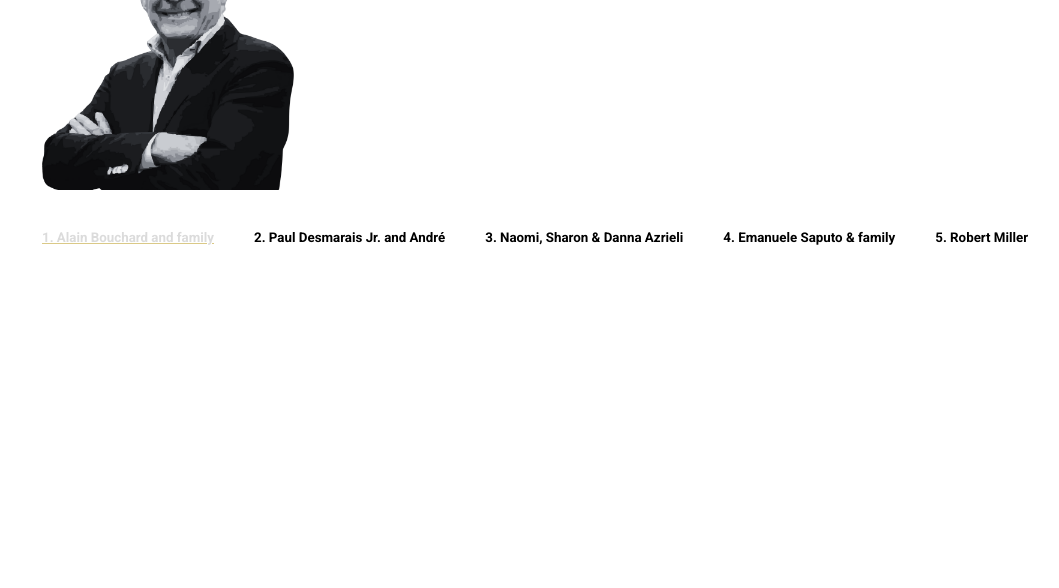
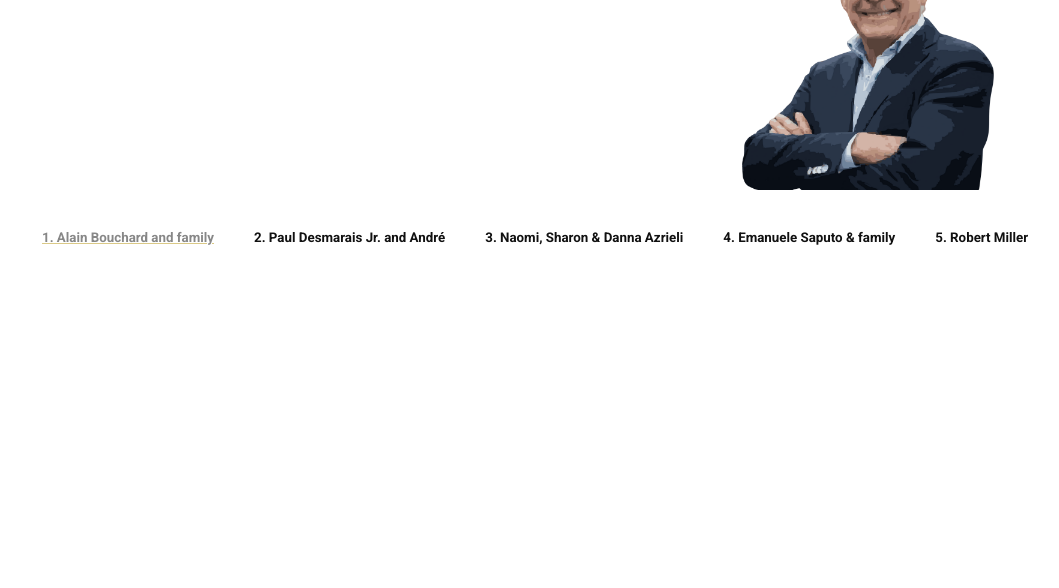
Before and after one commit to hsnorth/embed_live, a plain HTML site: page rich-bios.html in a window 1280 px wide. Shown: the part 212-800 px from the top of the page, without its empty margins (110-1169 px from the left). Drawn offline with Linux system fonts and the light colour scheme.

Commit message:
Update rich-bios.html

```diff
--- a/rich-bios.html
+++ b/rich-bios.html
@@ -6,7 +6,11 @@
   <title>Gazette Rich List 2025</title>
   <style>
     @import url('https://fonts.googleapis.com/css2?family=Roboto:wght@400;700&display=swap');
-    *, *::before, *::after { margin:0; padding:0; box-sizing:border-box; }
+    *, *::before, *::after {
+      margin: 0;
+      padding: 0;
+      box-sizing: border-box;
+    }
     body {
       font-family: Georgia, serif;
       background: #fff;
@@ -19,18 +23,20 @@
       font-weight: 700;
       margin-bottom: 2rem;
     }
-    .main-header .gold { color: #B59410; }
-    /* Center content and cap width */
+    .main-header .gold {
+      color: #B59410;
+    }
     .content {
       max-width: 1000px;
       margin: 0 auto;
     }
     .profile {
       display: flex;
+      flex-direction: row-reverse; /* image on the right */
+      flex-wrap: wrap;
       gap: 2rem;
       align-items: flex-start;
       margin-bottom: 2rem;
-      flex-wrap: wrap;
     }
     .avatar-wrap {
       flex: 0 0 300px;
@@ -46,7 +52,7 @@
     .text-col {
       flex: 1;
       min-width: 300px;
-      max-width: 600px; /* cap paragraph width */
+      max-width: 600px;
     }
     .profile-header {
       font-family: 'Roboto', sans-serif;
@@ -61,23 +67,23 @@
     }
     .pagination {
       display: flex;
-      flex-wrap: nowrap;      /* prevent wrapping onto new lines */
-      overflow-x: auto;       /* allow horizontal scroll */
+      overflow-x: auto;
       gap: 1rem;
       padding-bottom: 0.5rem;
       margin-top: 2rem;
       scrollbar-width: thin;
     }
     .pagination button {
-      flex: 0 0 auto;         /* each button keeps its width */
+      flex: 0 0 auto;
       background: none;
       border: none;
       padding: 0.5rem 0.75rem;
       font-family: 'Roboto', sans-serif;
       font-weight: 700;
-      white-space: nowrap;    /* no internal wrapping */
+      white-space: nowrap;
       cursor: pointer;
       text-decoration: underline transparent;
+      color: #111; /* black page numbers */
     }
     .pagination button.active {
       text-decoration-color: #B59410;
@@ -87,9 +93,15 @@
       cursor: default;
     }
     @media(max-width:700px) {
-      .profile { flex-direction: column; }
-      .avatar-wrap { margin: 0 auto; }
-      .text-col { max-width: 100%; }
+      .profile {
+        flex-direction: column-reverse;
+      }
+      .avatar-wrap {
+        margin: 0 auto;
+      }
+      .text-col {
+        max-width: 100%;
+      }
     }
   </style>
 </head>
@@ -106,59 +118,64 @@
 
   <script>
     const profiles = [
-      {rank:1,name:'Alain Bouchard and family',worth:'$9.2B',avatar:'images/alain.png',bio:'Alain Bouchard launched Alimentation Couche-Tard in 1980 from a single Laval store and grew it into a 17,000-outlet global chain.'},
-      {rank:2,name:'Paul Desmarais Jr. and André',worth:'$7.0B',avatar:'https://acadienouvelle-6143.kxcdn.com/wp-content/uploads/2019/12/Capture-5.png',bio:'Brothers Paul Jr. and André Desmarais expanded Power Corp into a diversified financial-services empire.'},
-      {rank:3,name:'Naomi, Sharon & Danna Azrieli',worth:'$6.0B',avatar:'https://www.weizmann.ca/wp-content/uploads/2019/01/azrieli_women_2.jpg',bio:'The Azrieli sisters manage a $6B real-estate legacy and the $2.4B Azrieli Foundation.'},
-      {rank:4,name:'Emanuele Saputo & family',worth:'$5.5B',avatar:'https://static1.therichestimages.com/wordpress/wp-content/uploads/Emanuele-Lino-Saputo1.jpg',bio:'Emanuele Saputo grew his cheese business into a leading global dairy processor.'},
-      {rank:5,name:'Robert Miller',worth:'$5.2B',avatar:'https://images.radio-canada.ca/q_auto,w_700/v1/ici-info/16x9/millier-robert-enquete-future-electronics.jpg',bio:'Robert Miller founded Future Electronics in 1968, now a global distributor of electronic components.'},
-      {rank:6,name:'Jacques D’Amours & Marie-Eve D’Amours',worth:'$4.5B',avatar:'https://courrierlaval.com/wp-content/uploads/2018/05/ce-17102016-alain-bouchard-lancement-final2.jpg',bio:'Jacques and Marie-Eve D’Amours co-grew Couche-Tard into a worldwide retail network.'},
-      {rank:7,name:'Ryan Cohen',worth:'$4.0B',avatar:'https://miro.medium.com/v2/resize:fit:2000/1*XuU7w0yQ1z5itXSXAff4nQ.jpeg',bio:'Ryan Cohen founded Chewy and later led GameStop’s turnaround as an activist investor.'},
-      {rank:8,name:'Serge Godin',worth:'$3.7B',avatar:'https://www.cgi.com/sites/default/files/serge-godin.jpg',bio:'Serge Godin founded CGI in 1976; today CGI is a top global IT consulting firm.'},
-      {rank:9,name:'Jean Coutu & family',worth:'$3.3B',avatar:'https://imageio.forbes.com/specials-images/imageserve/5a7badf34bbe6f2652f4f383/0x0.jpg?format=jpg',bio:'Jean Coutu opened his first pharmacy in 1969; the family remains major shareholders and philanthropists.'},
-      {rank:10,name:'Pierre Karl Péladeau',worth:'$3.0B',avatar:'https://corpo.videotron.com/sites/default/files/image/Bandeau_Pierre-Karl-P%C3%A9ladeau_540x540_JANV2022_V2.png',bio:'Pierre Karl Péladeau steered Quebecor into media, telecom and digital content.'},
-      {rank:11,name:'Bombardier & Beaudoin family',worth:'$2.5B',avatar:'https://smartcdn.gprod.postmedia.digital/financialpost/wp-content/uploads/2017/07/fp0727-gs-beaudoinfamily.png',bio:'From snowmobiles to business jets, Bombardier remains under family leadership.'},
-      {rank:12,name:'Richard Fortin',worth:'$2.5B',avatar:'https://corporate.couche-tard.com/image/2-richard-fortin-2742.png',bio:'Richard Fortin, Couche-Tard’s founding CFO, now supports arts and literacy initiatives.'},
-      {rank:13,name:'Philip Fayer',worth:'$2.1B',avatar:'https://cdn.prod.website-files.com/64199d190fc7afa82666d89c/66e09a350455448d959285de_Phil%20Fayer.webp',bio:'Philip Fayer co-founded Paysafe and drove its London IPO, creating fresh fintech wealth.'},
-      {rank:14,name:'Molson family',worth:'$2.0B',avatar:'https://avenir.global/wp-content/uploads/2019/10/andrew-molson-ag-color.jpg',bio:'The Molson brewing dynasty, founded in 1786, funds healthcare and arts through their legacy foundation.'},
-      {rank:15,name:'Kruger family',worth:'$1.9B',avatar:'https://www.naylornetwork.com/ppi-tissue/assets/kruger.jpg',bio:'Kruger Inc., founded in 1904, leads in pulp, tissue and renewable energy.'},
-      {rank:16,name:'Réal Plourde',worth:'$1.6B',avatar:'https://corporate.couche-tard.com/image/2-real-plourde-2725.png',bio:'Réal Plourde financed Couche-Tard’s early growth and chairs a major REIT today.'},
-      {rank:17,name:'Andrew Lutfy',worth:'$1.5B',avatar:'https://diaryofasocialgal.com/wp-content/uploads/2017/12/2107_11_16-DYN-ANDREW_27716.jpg',bio:'Andrew Lutfy co-founded RONA and later invested in real estate and tech startups.'},
-      {rank:18,name:'Goodman family',worth:'$1.5B',avatar:'https://cdn.prod.website-files.com/64b1700e9cc1b53bf78b3669/653ff920628ea37056398d26_MG-scaled-p-1600.jpg',bio:'The Goodman family built Cadillac Fairview; they now focus on ESG projects and arts philanthropy.'},
-      {rank:19,name:'Guy Laliberté',worth:'$1.3B',avatar:'https://www.ccmm.ca/~/media/Images/Activites/Evenements/Leaders-Internationaux/Guy-Laliberte/gLalibert…png',bio:'Guy Laliberté founded Cirque du Soleil and the One Drop Foundation, and flew as a space tourist.'},
-      {rank:20,name:'Pierre Lassonde',worth:'$1.3B',avatar:'https://lassonde.utah.edu/wp/wp-content/uploads/2013/10/2015-02-12_IL_019-e1458744440643_horiz.jpg',bio:'Pierre Lassonde co-founded Franco-Nevada, pioneering mining royalty streams.'},
-      {rank:21,name:'John MacBain',worth:'$1.1B',avatar:'https://brocku.ca/brock-news/wp-content/uploads/2011/10/mccall-macbainfull.jpg',bio:'John MacBain built Trader Classified Media, then founded a major educational philanthropy.'},
-      {rank:22,name:'Larry Rossy',worth:'$1.0B',avatar:'https://healthenews.mcgill.ca/wp-content/uploads/2016/04/Lawrence_Rossy.jpg',bio:'Larry Rossy expanded Rossy pharmacies to 100 stores and supports food banks.'},
-      {rank:23,name:'Hewitt family',worth:'$1.0B',avatar:'https://hewitt-group.ca/wp-content/uploads/2022/03/Hewitt-230.jpg',bio:'The Hewitt family’s heavy-equipment business now supplies North America and funds trades training.'},
-      {rank:24,name:'Charles Bronfman',worth:'—',avatar:'https://via.placeholder.com/300',bio:'Charles Bronfman, Seagram heir, co-owned MLB teams and founded Bronfman Philanthropies.'},
-      {rank:25,name:'Stephan Jarislowsky',worth:'—',avatar:'https://via.placeholder.com/300',bio:'Stephan Jarislowsky founded Jarislowsky Fraser, championed governance and funds arts research.'},
+      { rank: 1,  name: 'Alain Bouchard and family',           worth: '$9.2B', avatar: 'images/bouchard.png',  bio: 'Alain Bouchard launched Alimentation Couche-Tard in 1980 from a single Laval store and grew it into a 17,000-outlet global chain.' },
+      { rank: 2,  name: 'Paul Desmarais Jr. and André',        worth: '$7.0B', avatar: 'images/desmarais.png', bio: 'Brothers Paul Jr. and André Desmarais expanded Power Corp into a diversified financial-services empire.' },
+      { rank: 3,  name: 'Naomi, Sharon & Danna Azrieli',        worth: '$6.0B', avatar: 'images/azrieli.png',    bio: 'The Azrieli sisters manage a $6B real-estate legacy and the $2.4B Azrieli Foundation.' },
+      { rank: 4,  name: 'Emanuele Saputo & family',            worth: '$5.5B', avatar: 'images/saputo.png',    bio: 'Emanuele Saputo grew his cheese business into a leading global dairy processor.' },
+      { rank: 5,  name: 'Robert Miller',                       worth: '$5.2B', avatar: 'images/miller.png',    bio: 'Robert Miller founded Future Electronics in 1968, now a global distributor of electronic components.' },
+      { rank: 6,  name: 'Jacques D’Amours & Marie-Eve D’Amours', worth: '$4.5B', avatar: 'images/amour.png',     bio: 'Jacques and Marie-Eve D’Amours co-grew Couche-Tard into a worldwide retail network.' },
+      { rank: 7,  name: 'Ryan Cohen',                          worth: '$4.0B', avatar: 'images/cohen.png',     bio: 'Ryan Cohen founded Chewy and later led GameStop’s turnaround as an activist investor.' },
+      { rank: 8,  name: 'Serge Godin',                         worth: '$3.7B', avatar: 'images/godin.png',     bio: 'Serge Godin founded CGI in 1976; today CGI is a top global IT consulting firm.' },
+      { rank: 9,  name: 'Jean Coutu & family',                 worth: '$3.3B', avatar: 'images/coutu.png',     bio: 'Jean Coutu opened his first pharmacy in 1969; the family remains major shareholders and philanthropists.' },
+      { rank: 10, name: 'Pierre Karl Péladeau',                worth: '$3.0B', avatar: 'images/karl.png',      bio: 'Pierre Karl Péladeau steered Quebecor into media, telecom and digital content.' },
+      { rank: 11, name: 'Bombardier & Beaudoin family',        worth: '$2.5B', avatar: 'images/bombardier.png',bio: 'From snowmobiles to business jets, Bombardier remains under family leadership.' },
+      { rank: 12, name: 'Richard Fortin',                      worth: '$2.5B', avatar: 'images/fortin.png',    bio: 'Richard Fortin, Couche-Tard’s founding CFO, now supports arts and literacy initiatives.' },
+      { rank: 13, name: 'Philip Fayer',                        worth: '$2.1B', avatar: 'images/fayer.png',     bio: 'Philip Fayer co-founded Paysafe and drove its London IPO, creating fresh fintech wealth.' },
+      { rank: 14, name: 'Molson family',                       worth: '$2.0B', avatar: 'images/molson.png',    bio: 'The Molson brewing dynasty, founded in 1786, funds healthcare and arts through their legacy foundation.' },
+      { rank: 15, name: 'Kruger family',                       worth: '$1.9B', avatar: 'images/kruger.png',    bio: 'Kruger Inc., founded in 1904, leads in pulp, tissue and renewable energy.' },
+      { rank: 16, name: 'Réal Plourde',                        worth: '$1.6B', avatar: 'images/real.png',      bio: 'Réal Plourde financed Couche-Tard’s early growth and chairs a major REIT today.' },
+      { rank: 17, name: 'Andrew Lutfy',                        worth: '$1.5B', avatar: 'images/lutfy.png',     bio: 'Andrew Lutfy co-founded RONA and later invested in real estate and tech startups.' },
+      { rank: 18, name: 'Goodman family',                      worth: '$1.5B', avatar: 'images/goodman.png',   bio: 'The Goodman family built Cadillac Fairview; they now focus on ESG projects and arts philanthropy.' },
+      { rank: 19, name: 'Guy Laliberté',                      worth: '$1.3B', avatar: 'images/guy.png',       bio: 'Guy Laliberté founded Cirque du Soleil and the One Drop Foundation, and flew as a space tourist.' },
+      { rank: 20, name: 'Pierre Lassonde',                     worth: '$1.3B', avatar: 'images/pierre.png',    bio: 'Pierre Lassonde co-founded Franco-Nevada, pioneering mining royalty streams.' },
+      { rank: 21, name: 'John MacBain',                       worth: '$1.1B', avatar: 'images/macbain.png',   bio: 'John MacBain built Trader Classified Media, then founded a major educational philanthropy.' },
+      { rank: 22, name: 'Larry Rossy',                        worth: '$1.0B', avatar: 'images/rossy.png',     bio: 'Larry Rossy expanded Rossy pharmacies to 100 stores and supports food banks.' },
+      { rank: 23, name: 'Hewitt family',                      worth: '$1.0B', avatar: 'images/hewitt.png',    bio: 'The Hewitt family’s heavy-equipment business now supplies North America and funds trades training.' },
+      { rank: 24, name: 'Charles Bronfman',                   worth: '—',     avatar: 'images/bronfman.png',  bio: 'Charles Bronfman, Seagram heir, co-owned MLB teams and founded Bronfman Philanthropies.' },
+      { rank: 25, name: 'Stephan Jarislowsky',                worth: '—',     avatar: 'images/stroll.png',    bio: 'Stephan Jarislowsky founded Jarislowsky Fraser, championed governance and funds arts research.' }
     ];
 
-    let current=0, total=profiles.length;
-    const container=document.getElementById('profile-container');
-    const pager=document.getElementById('pagination');
+    let current = 0, total = profiles.length;
+    const container = document.getElementById('profile-container');
+    const pager     = document.getElementById('pagination');
 
-    function render(){
-      const p=profiles[current];
-      container.innerHTML=`
+    function render() {
+      const p = profiles[current];
+      container.innerHTML = `
         <div class="profile">
-          <div class="avatar-wrap"><img src="${p.avatar}" alt="${p.name}"></div>
+          <div class="avatar-wrap">
+            <img src="${p.avatar}" alt="${p.name}">
+          </div>
           <div class="text-col">
-            <div class="profile-header">${p.rank}. ${p.name.toUpperCase()} — ${p.worth}</div>
+            <div class="profile-header">
+              ${p.rank}. ${p.name.toUpperCase()} — ${p.worth}
+            </div>
             <div class="bio-text">${p.bio}</div>
           </div>
-        </div>`;
-      pager.innerHTML='';
-      profiles.forEach((pp,i)=>{
-        const btn=document.createElement('button');
-        btn.textContent=`${pp.rank}. ${pp.name}`;
-        btn.className=i===current?'active':'';
-        btn.disabled=i===current;
-        btn.onclick=()=>{current=i;render();window.scrollTo(0,0);};
+        </div>
+      `;
+      pager.innerHTML = '';
+      profiles.forEach((pp, i) => {
+        const btn = document.createElement('button');
+        btn.textContent = `${pp.rank}. ${pp.name}`;
+        btn.className = i === current ? 'active' : '';
+        btn.disabled  = i === current;
+        btn.onclick   = () => { current = i; render(); window.scrollTo(0,0); };
         pager.appendChild(btn);
       });
     }
 
-    window.onload=render;
+    window.onload = render;
   </script>
 
 </body>
```
